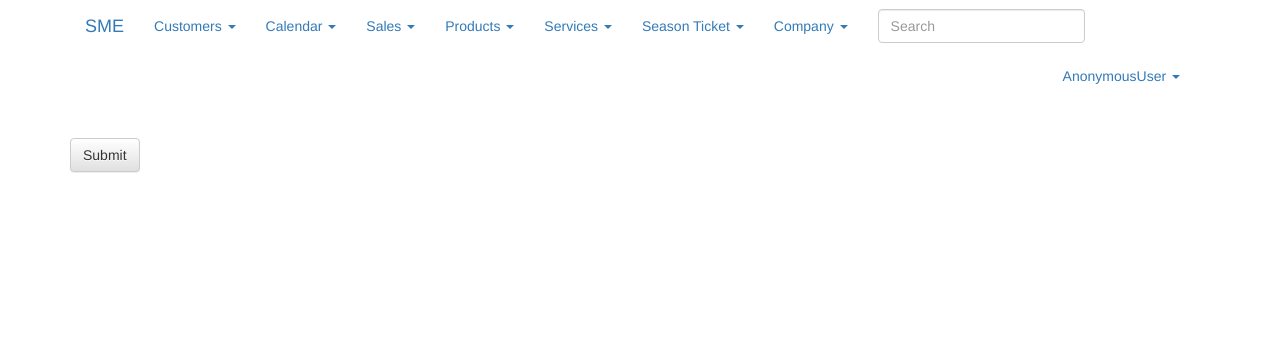
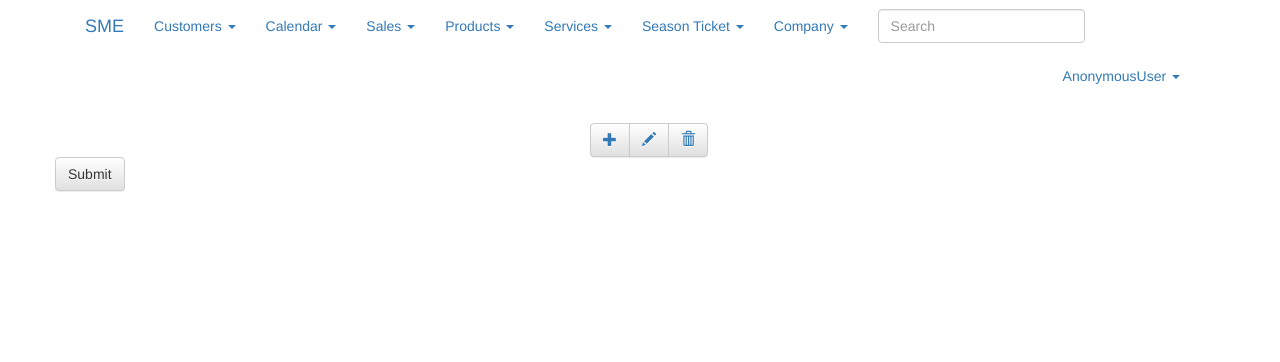
Before and after one commit to jlbarrera/sme, a Django app: template templates/core/person_form.html in a window 1280 px wide. Shown: the top 362 px of the page. Run offline with Django 3.2, Linux system fonts and the light colour scheme; the template is opened without the code that fills it, so the values that code supplies are empty; some libraries are stand-ins or nearby versions.

Commit message:
UI crud operations

```diff
--- a/templates/core/base.html
+++ b/templates/core/base.html
@@ -119,6 +119,7 @@
 		</div>
 		<div class="row">
 			<div class="col-md-8">
+				{% block actions %}{% endblock %}
 				{% block content %}{% endblock %}
 			</div>
 			<div class="col-md-4">
--- a/templates/core/person_form.html
+++ b/templates/core/person_form.html
@@ -1,5 +1,22 @@
 {% extends "core/base.html" %}
 {% load i18n %}
+{% block actions %}
+	<div class="row">
+		<div class="col-md-8"></div>
+		<div class="col-md-4">
+			<div class="btn-group">
+  				<button type="button" class="btn btn-default">
+  					<a href="../add"><span class="glyphicon glyphicon-plus"></span></a>
+				</button>
+  				<button type="button" class="btn btn-default">
+  					<a href="edit"><span class="glyphicon glyphicon-pencil"></span></a>
+ 				</button>
+  				<button type="button" class="btn btn-default">
+	  				<a href="delete"><span class="glyphicon glyphicon-trash"></span></a>
+  				</button>
+			</div>
+		</div>
+{% endblock %}
 {% block content %}
 	<form action="" method="post" role="form">{% csrf_token %}
 		<div class="form-group">
```
Also changed, not shown: templates/core/person_detail.html (+22 -1 lines), templates/core/person_list.html (+13 -3 lines), templates/core/employee_detail.html (line endings or trailing spaces).
